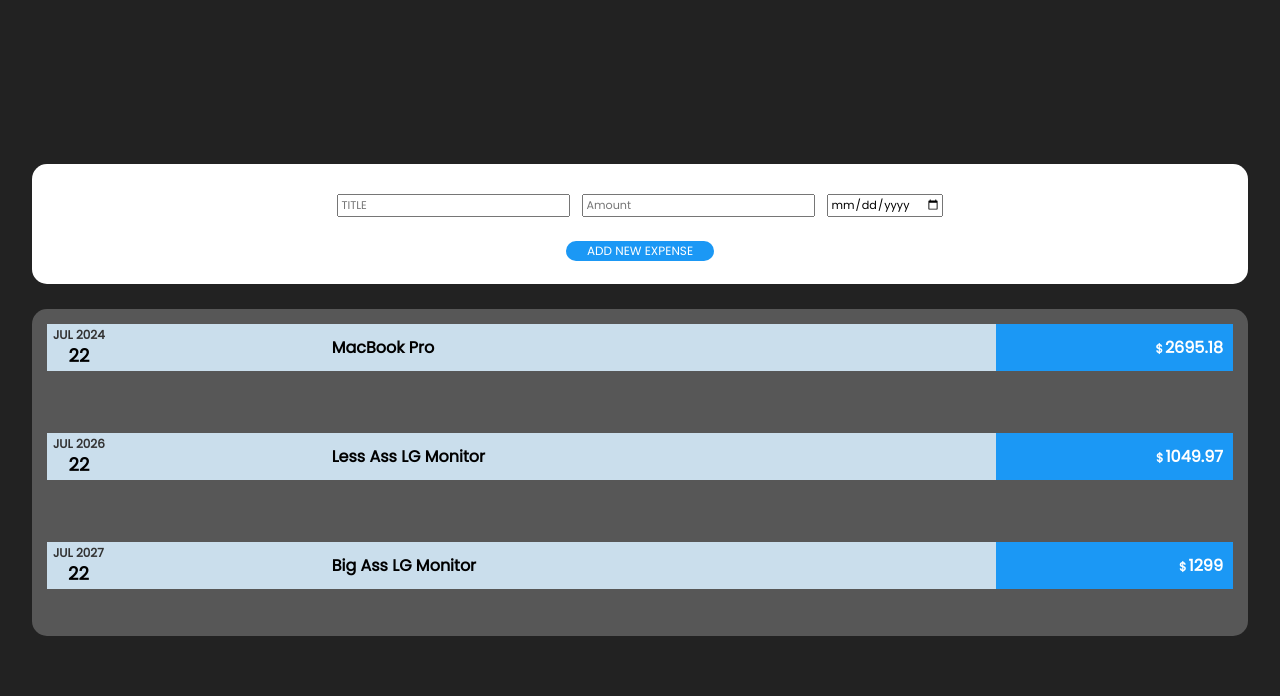
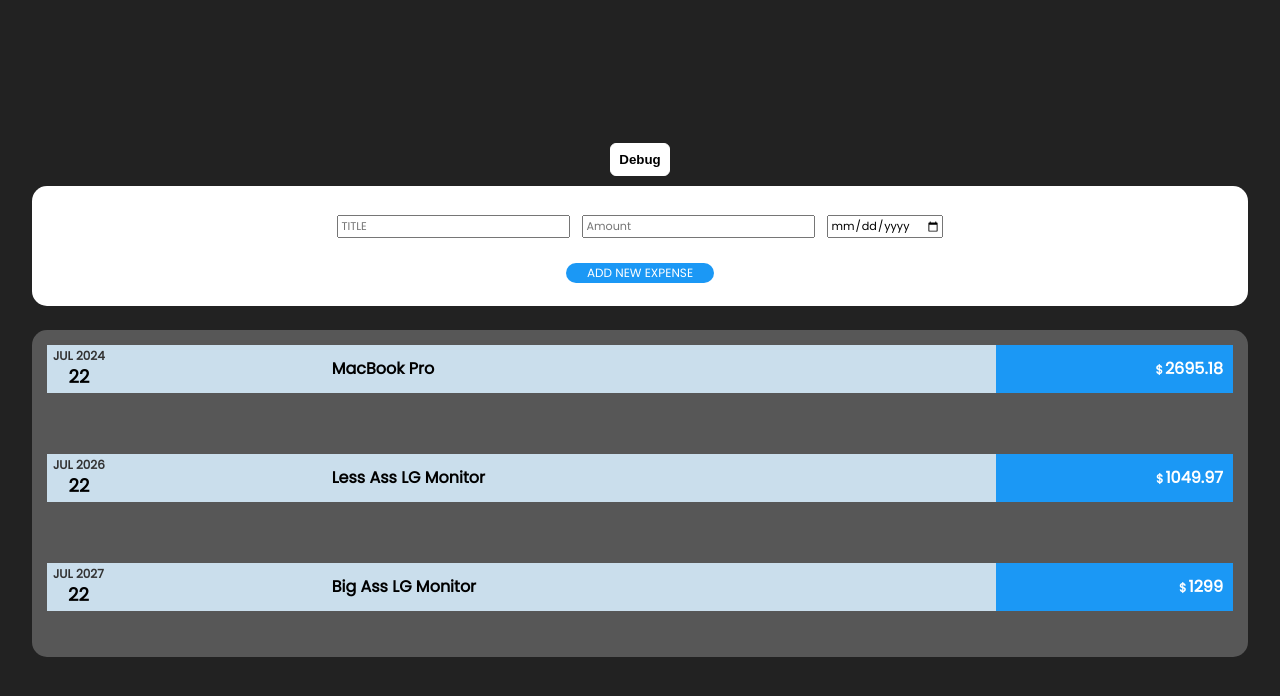
Before and after one commit to kartikkoul/cool-expense-tracker, a React (Create React App) app: page / in a window 1280 px wide. Shown: the top 696 px of the page. Built offline with nearby package versions, Linux system fonts and the light colour scheme.

Commit message:
-Added Child to Parent communication

```diff
--- a/src/App.css
+++ b/src/App.css
@@ -6,3 +6,21 @@
   justify-content: center;
   align-items: center;
 }
+
+.webApp .debugButton{
+  margin-bottom: 10px;
+  width: 60px;
+  height: 33px;
+  border: 1px solid #fff;
+  border-radius: 6px;
+  background-color: #fff;
+  font-weight: 600;
+  transition: 300ms;
+}
+
+.webApp .debugButton:hover{
+  cursor: pointer;
+  background-color: rgba(0, 0, 0, 0);
+  color: white;
+  border: 1px solid #fff;
+}
--- a/src/App.js
+++ b/src/App.js
@@ -26,11 +26,19 @@ function App() {
         },
     ]
 
+    const debugHandler = () => {
+      console.log(expenseObj);
+    }
+
+
+
   return (
     <div className="webApp">
-      <AddExpense/>
+      <button onClick={debugHandler} className="debugButton">Debug</button>
+      <AddExpense newExpenseObj={expenseObj}/>
       <Expenses expenseObj={expenseObj}/>
     </div>
+
   );
 }
 
--- a/src/myComponents/AddExpense.js
+++ b/src/myComponents/AddExpense.js
@@ -1,9 +1,42 @@
-import React from 'react'
+import React, {useState} from 'react'
 import './AddExpense.css'
-const AddExpense = () => {
+const AddExpense = (props) => {
+
+    const [inputTitle, setinputTitle] = useState('');
+    const [inputAmount, setinputAmount] = useState('');
+    const [inputDate, setinputDate] = useState('');
+
+
+    const titleChangeHandler = (e) => {
+        setinputTitle(e.target.value);
+    }
+
+    const amountChangeHandler =(e) => {
+        setinputAmount(e.target.value);
+    }
+
+    const dateChangeHandler = (e) => {
+        setinputDate(e.target.value);
+    }
+
 
     const addNewExpense = (e) =>{
         e.preventDefault();
+
+        const newExpense = {
+            sno : Math.random().toString(),
+            title : inputTitle,
+            date : new Date(inputDate),
+            amount : inputAmount
+        }
+
+        console.log(newExpense);
+
+        props.newExpenseObj.push(newExpense);
+
+        setinputTitle('');
+        setinputDate('');
+        setinputAmount('');
         console.log('$150k+/year is not so far!! 🚀')
     }
 
@@ -12,9 +45,9 @@ const AddExpense = () => {
             <div className="addExpenseInner">
                 <form onSubmit={addNewExpense}>
                     <div className="inputs">
-                        <input type="text" placeholder="TITLE"/>
-                        <input type="number" placeholder="Amount"/>
-                        <input type="date"/>
+                        <input type="text" value={inputTitle} placeholder="TITLE" onChange={titleChangeHandler}/>
+                        <input type="number" value={inputAmount} placeholder="Amount" onChange={amountChangeHandler}/>
+                        <input type="date" value={inputDate} onChange={dateChangeHandler}/>
                     </div>
 
                     <div className="buttonArea">
```
